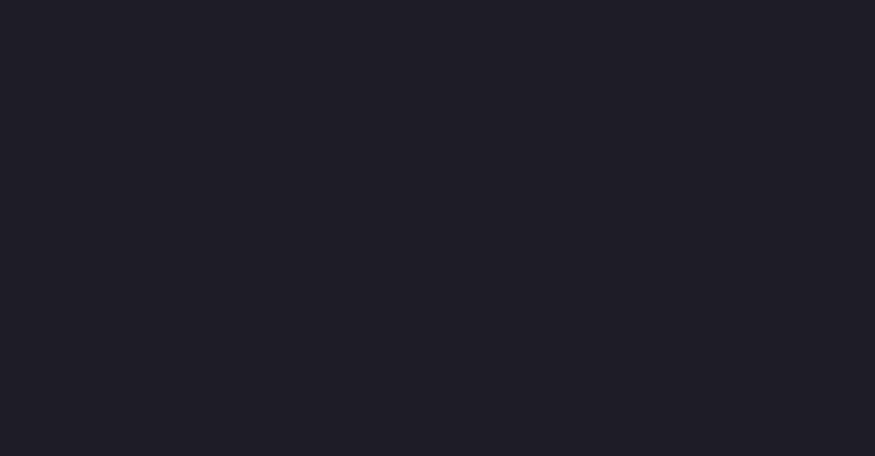
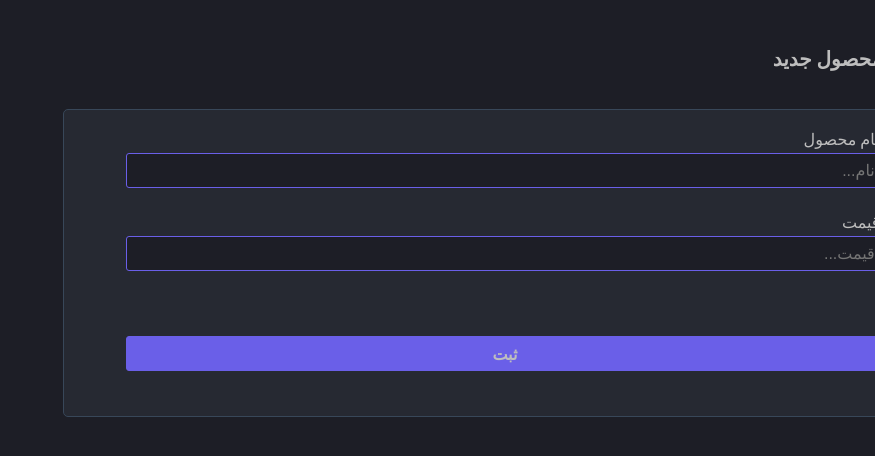
Before and after one commit to omidshayan/base-react-for-teaching, a React (Create React App) app: page /useInput in a window 1280 px wide. Before the commit this address had no page. Shown: the top 456 px of the page, without its empty margins (405-1280 px from the left). Built offline with nearby package versions, Linux system fonts and the light colour scheme; grey boxes are pictures that could not be loaded.

Commit message:
make custom hook for inputs

```diff
--- a/src/App.js
+++ b/src/App.js
@@ -1,5 +1,6 @@
 import CustomHook from "./pages/CustomHook";
 import Dashboard from "./pages/admin/dashboard";
+import UseInput from "./pages/admin/UseInput";
 import CreateProduct from "./pages/admin/products/createProduct";
 import Products from "./pages/admin/products/products";
 import Login from "./pages/auth/login";
@@ -13,6 +14,7 @@ function App() {
         <Route path="/dashboard" element={<Dashboard />} />
         <Route path="/createProduct" element={<CreateProduct />} />
         <Route path="/products" element={<Products />} />
+        <Route path="/useInput" element={<UseInput />} />
       </Routes>
     </div>
   );
--- /dev/null
+++ b/src/pages/admin/UseInput.jsx
@@ -0,0 +1,84 @@
+import React, { useState } from 'react'
+
+function CreateProduct() {
+
+    const [name, setName] = useState('')
+    const [price, setPrice] = useState('')
+
+const handleSubmit = (event) => {
+    event.preventDefault();
+    alert(`this is text for ${name} and this is ${price}`)
+}
+  return (
+    <>
+    <div className="sidebar">
+        <div className="sidebar-section">
+            <div className="brand-name">
+                Arya Tech
+            </div>
+            <div className="avatar">
+                <div className="img-avatar">
+                    <img src="assets/img/profile.png" alt="" />
+                </div>
+                <div className="info-avatar">
+                    <div className="text-avatar">
+                        <div>Arya Tech Co</div>
+                    </div>
+                    <span className="fas fa-chevron-down"></span>
+                </div>
+            </div>
+            <div className="sidebar-item">
+                <ul>
+                    <li><a href={'dashboard'} className="active">
+                            <i className="fas fa-tachometer-alt"></i>
+                            <span>داشبورد</span>
+                        </a></li>
+                    <li>
+                        <a href={'createProduct'}>
+                            <i className="fas fa-tachometer-alt"></i>
+                            <span>ثبت محصول</span>
+                        </a>
+                    </li>
+                    <li>
+                        <a href={'products'}>
+                            <i className="fas fa-tachometer-alt"></i>
+                            <span>نمایش محصولات</span>
+                        </a>
+                    </li>
+                    <li>
+                        <a href={'useInput'}>
+                            <i className="fas fa-tachometer-alt"></i>
+                            <span> useInput Hook</span>
+                        </a>
+                    </li>
+                </ul>
+            </div>
+        </div>
+    </div>
+    <div className="content">
+        <header>
+            <div className="hamber">
+                <i className="fas fa-bars"></i>
+            </div>
+        </header>
+        <main>
+            <div className="title">
+                <div className="title-text">افزودن محصول جدید</div>
+            </div>
+            <br />
+            <div className="insert">
+                <form onSubmit={handleSubmit}>
+                    <div>نام محصول </div>
+                    <input type="text" placeholder="نام..." name="name" onChange={(e) => setName(e.target.value)} />
+                    <div>قیمت </div>
+                    <input type="text" placeholder="قیمت..." name="price" onChange={(e) => setPrice(e.target.value)} />
+                    <input type="submit" value="ثبت" className="btn" />
+                </form>
+            </div>
+        </main>
+    </div>
+    </>
+  )
+}
+
+export default CreateProduct
--- a/src/pages/admin/dashboard.jsx
+++ b/src/pages/admin/dashboard.jsx
@@ -46,6 +46,12 @@ function Dashboard() {
                 <a href={"products"}>
                   <i className="fas fa-tachometer-alt"></i>
                   <span>نمایش محصولات</span>
+                </a>
+              </li>
+              <li>
+                <a href={"useInput"}>
+                  <i className="fas fa-tachometer-alt"></i>
+                  <span> useInput Hook</span>
                 </a>
               </li>
             </ul>
```
